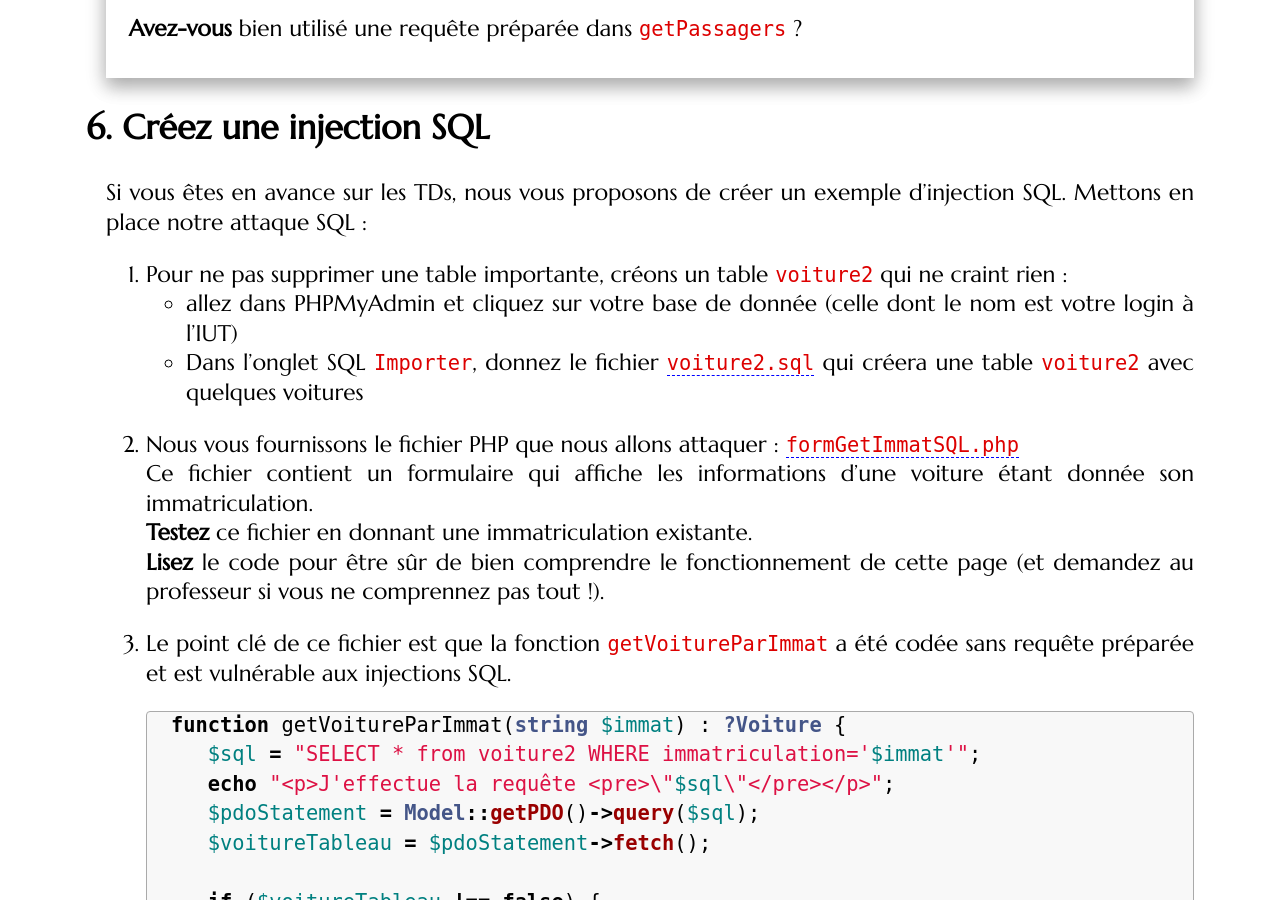
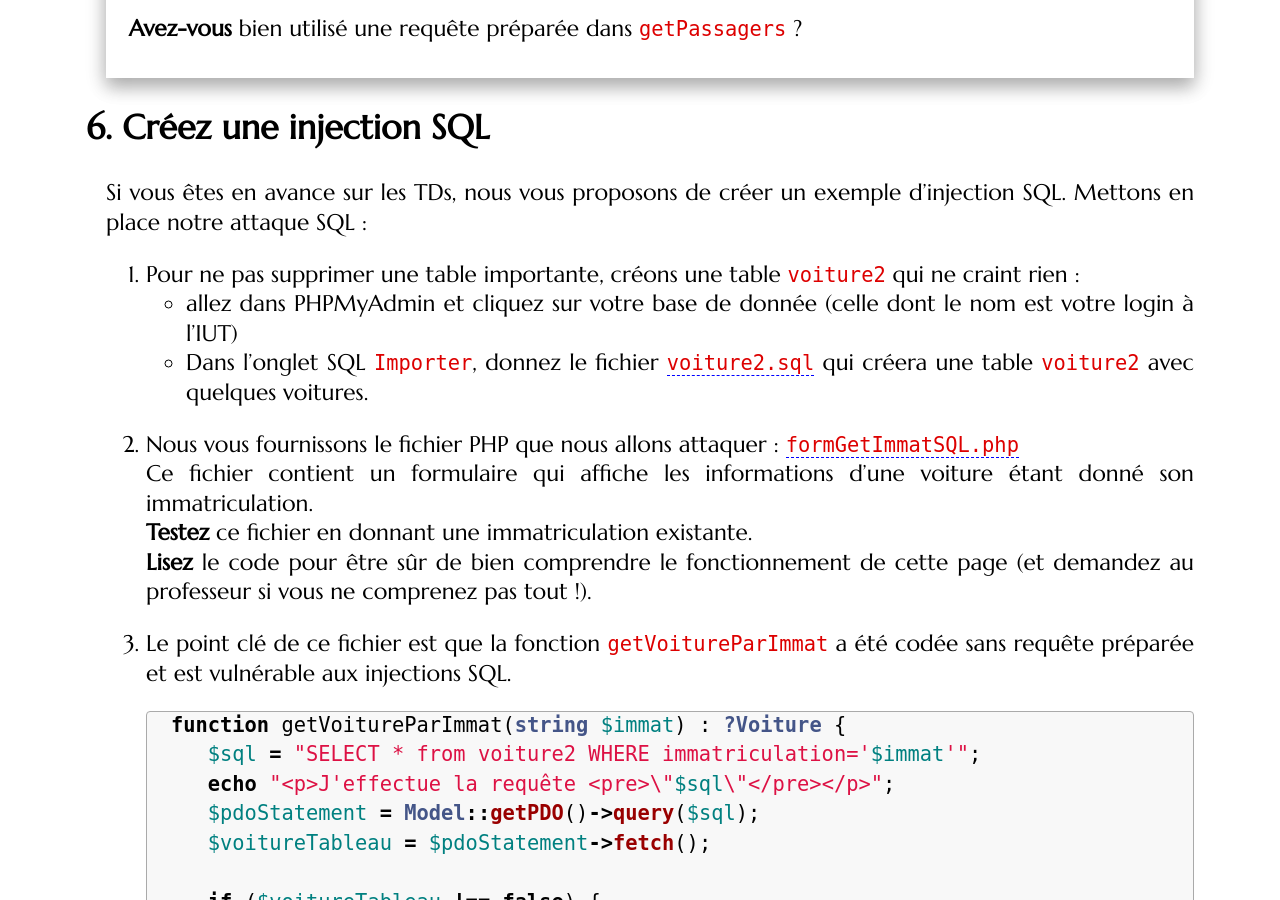
Before and after one commit to romainlebreton/R3.01-DeveloppementWeb, a Jekyll site: the page built from tutorials/tutorial3.md, in a window 1280 px wide and 900 px high, scrolled down 9682 px. Built offline with Jekyll 4.4.1, drawn with Linux system fonts in a browser that asks for light colours; some web fonts are replaced; some of the changed text lies outside the part shown.

Commit message:
Typos TD3

```diff
--- a/tutorials/tutorial3.md
+++ b/tutorials/tutorial3.md
@@ -141,7 +141,7 @@ function getVoitureParImmat(string $immatriculation) : Voiture {
 **Remarque :** Il existe une autre solution pour associer une à une les valeurs
 aux variables d'une requête préparée avec la fonction
 [`bindParam()`](http://php.net/manual/fr/pdostatement.bindparam.php) de la classe
-PDO (qui permet de donner le type de la valeur). Cependant nous vous conseillons
+PDO (qui permet de donner le type de la valeur). Cependant, nous vous conseillons
 d'utiliser systématiquement la syntaxe avec un tableau `execute($values)`.
 
 <div class="exercise">
@@ -284,7 +284,7 @@ On souhaite que le champ `trajet.conducteurLogin` corresponde à tout moment à
 login de conducteur `utilisateur.login`. Vous souvenez-vous quelle est la
 fonctionnalité des bases de données qui permet ceci ?
 
-**Réponse:** <span style="color:#FCFCFC">Il faut utiliser des clés
+**Réponse :** <span style="color:#FCFCFC">Il faut utiliser des clés
   étrangères.</span>
 
 <div class="exercise">
@@ -294,14 +294,14 @@ Voici les étapes pour faire ce lien :
 1. À l'aide de l'interface de PhpMyAdmin, faites de `trajet.conducteurLogin` un
    **index**.
 
-   **Aide:** Dans l'onglet `Structure` de la table `trajet`, cliquez sur l'icône de
+   **Aide :** Dans l'onglet `Structure` de la table `trajet`, cliquez sur l'icône de
    l'action `index` en face du champ `conducteurLogin`.
 
 
-   **Plus de détails:** Dire que le champ `conducteurLogin` est un **index** revient à
+   **Plus de détails :** Dire que le champ `conducteurLogin` est un **index** revient à
    dire à MySql que l'on veut trouver rapidement les lignes qui ont un `conducteurLogin`
    donné. Du coup, MySql va construire une structure de donnée pour permettre cette
-   recherche rapide.  Une **clé étrangère** est nécessairement un **index** car on
+   recherche rapide. Une **clé étrangère** est nécessairement un **index**, car on
    a besoin de ce genre de recherches pour tester rapidement la contrainte de clé
    étrangère.
 
@@ -336,7 +336,7 @@ Plutôt que le texte: "Reprendre les classes du TP précédent sur le covoiturag
 **Question :** Comment implémenteriez-vous l'association *passager* entre
 utilisateurs et trajets dans la BDD en tenant compte de ses multiplicités ?
 
-**Réponse:** <span style="color:#FCFCFC">Comme la relation *passager* est non
+**Réponse :** <span style="color:#FCFCFC">Comme la relation *passager* est non
 bornée (on ne limite pas le nombre d'utilisateurs d'un trajet et inversement), on
 utilise une table de jointure.</span>
 
@@ -352,7 +352,7 @@ correspondante dans la table `passager` avec leur `utilisateurLogin` et leur
 
 **Question :** Quelle est la clé primaire de la table `passager` ?
 
-**Réponse:** <span style="color:#FCFCFC">Le couple
+**Réponse :** <span style="color:#FCFCFC">Le couple
   (trajetId,utilisateurLogin). Si vous choisissez trajetId seul comme clé
   primaire, un trajet aura au plus un passager, et si vous choisissez
   utilisateurLogin, chaque utilisateur ne pourra être passager que sur un
@@ -376,7 +376,7 @@ est mise à jour.
 la table `passager` ne soit pas vide.
 
 4. Vous allez maintenant vous assurer de la bonne gestion des clés étrangères en
-testant le comportement `ON DELETE CASCADE`.  Pour cela :
+testant le comportement `ON DELETE CASCADE`. Pour cela :
    1. créez un trajet correspondant à un certain conducteur,
    1. puis inscrivez des passagers pour ce trajet
    1. supprimez ensuite le conducteur en question de la table `utilisateur` et
@@ -450,19 +450,19 @@ récupère l'identifiant envoyé par le formulaire.
 Si vous êtes en avance sur les TDs, nous vous proposons de créer un exemple
 d'injection SQL. Mettons en place notre attaque SQL :
 
-1. Pour ne pas supprimer une table importante, créons un table `voiture2` qui ne craint rien :
+1. Pour ne pas supprimer une table importante, créons une table `voiture2` qui ne craint rien :
     * allez dans PHPMyAdmin et cliquez sur votre base de donnée (celle dont le
      nom est votre login à l'IUT)
    * Dans l'onglet SQL `Importer`, donnez le fichier
      [`voiture2.sql`]({{site.baseurl}}/assets/TD3/voiture2.sql) qui créera une table
-     `voiture2` avec quelques voitures
- 1. Nous vous fournissons le fichier PHP que nous allons attaquer :
+     `voiture2` avec quelques voitures.
+1. Nous vous fournissons le fichier PHP que nous allons attaquer :
 [`formGetImmatSQL.php`]({{site.baseurl}}/assets/TD3/formGetImmatSQL.php)
 Ce fichier contient un formulaire qui affiche les informations d'une voiture
-étant donnée son immatriculation.
+étant donné son immatriculation.
 **Testez** ce fichier en donnant une immatriculation existante.
 **Lisez** le code pour être sûr de bien comprendre le fonctionnement de cette
-  page (et demandez au professeur si vous ne comprennez pas tout !).
+  page (et demandez au professeur si vous ne comprenez pas tout !).
 
 1. Le point clé de ce fichier est que la fonction `getVoitureParImmat` a été
    codée sans requête préparée et est vulnérable aux injections SQL.
@@ -509,8 +509,7 @@ site.
 
 ### Liste des trajets d'un utilisateur
 
-De la même manière que dans l'exercice sur `getPassagers()`, utilisons un
-jointure SQL pour trouver tous les trajets d'un utilisateur.
+De la même manière que dans l'exercice sur `getPassagers()`, utilisons une jointure SQL pour trouver tous les trajets d'un utilisateur.
 
 <div class="exercise">
 
```
Also changed, not shown: other parts of tutorials/tutorial3.md (+8 -8 lines).
